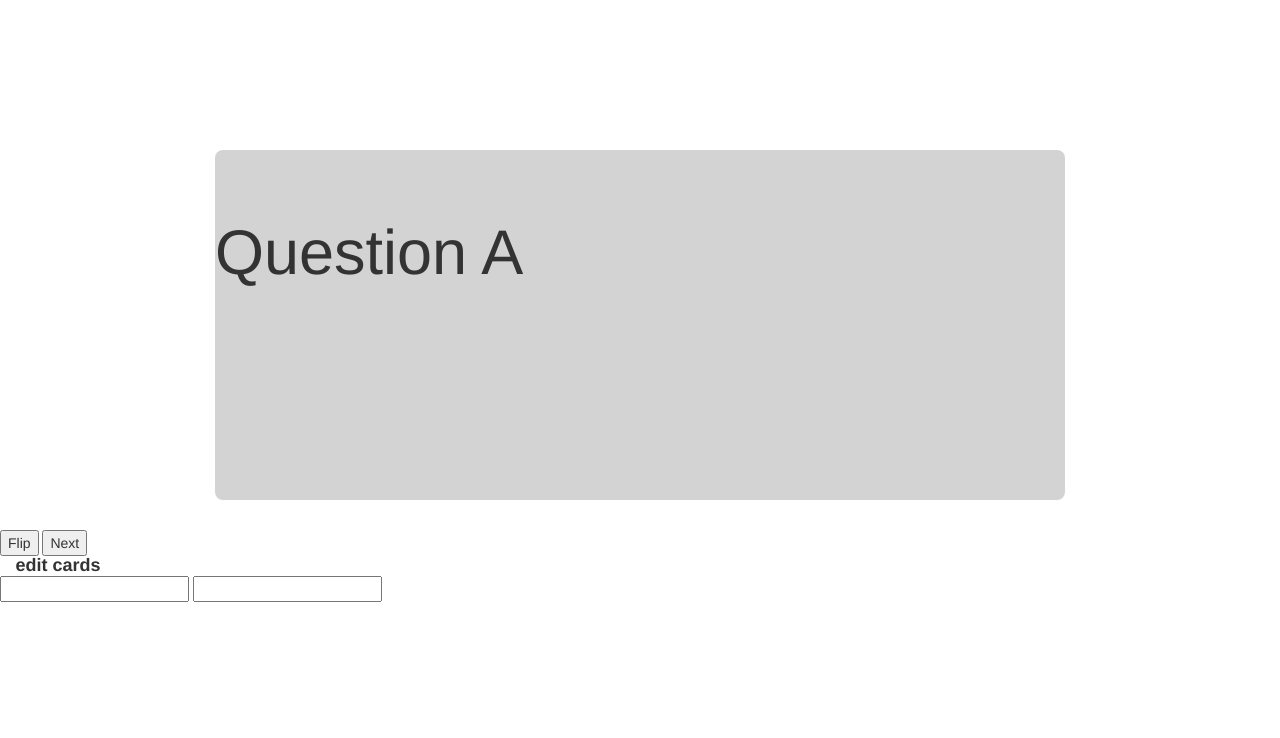
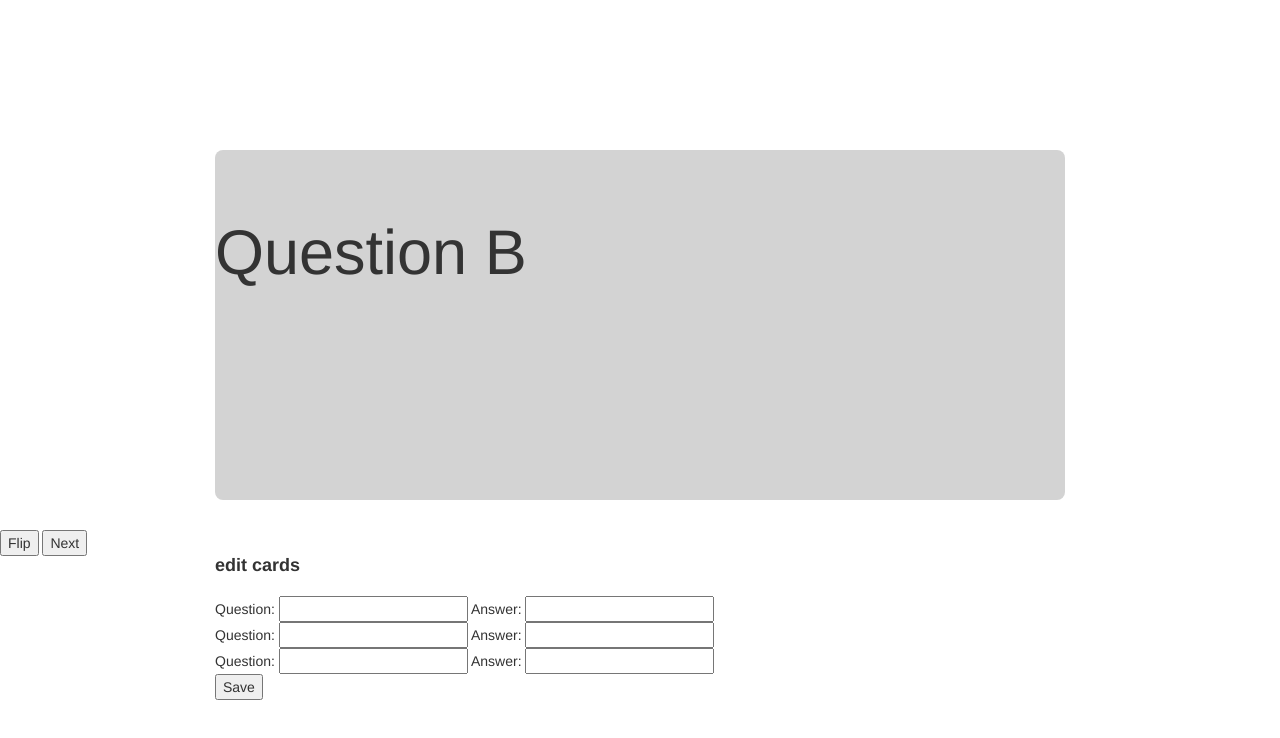
Before and after one commit to Seth-Johnson/flashCards, a plain HTML site: page index.html in a window 1280 px wide. Both pictures are taken after a click on the button "Next". Drawn offline with nearby package versions, Linux system fonts and the light colour scheme; some icons are missing.

Commit message:
more fun stuff.. added some inputs and simple input handling.

```diff
--- a/index.css
+++ b/index.css
@@ -20,3 +20,9 @@ background-color: lightgrey;
 
 
 }
+
+
+#inputFields {
+    margin:0 auto;
+    width: 850px;
+}
--- a/index.html
+++ b/index.html
@@ -18,11 +18,14 @@
 
       <button id="flip">Flip</button> <button id="nextCard">Next</button>
 
-      <div id="inputFields">&nbsp;&nbsp;&nbsp; <span class="ion-chevron-right 3"></span> <h4 class="header">edit cards</h4>
+      <div id="inputFields"><span class="ion-chevron-right 3"></span> <h4 class="header middle">edit cards</h4>
           <div id="inputs">
-              <form id="form-inputs">
-                  <input class="input" type="text"> <input class="input" type="text">
+              <form id="form-inputs" name="saveCards"><br>
+                  Question: <input class="inputQuestions" type="text"> Answer: <input class="inputAnswers" type="text"><br>
+                  Question: <input class="inputQuestions" type="text"> Answer: <input class="inputAnswers" type="text"><br>
+                  Question: <input class="inputQuestions" type="text"> Answer: <input class="inputAnswers" type="text"><br>
               </form>
+              <button id="saveCards">Save</button>
           </div>
       </div>
 
--- a/index.js
+++ b/index.js
@@ -9,13 +9,16 @@ hideCard = { "direction": "left", "mode": "hide" };
 showCard = { "direction": "right", "mode": "show"};
 // to keep track of whether we're showing a question or an answer
 var isQ = true;
+// because typing document.getElementByClassName everytime isn't worth it
+var questionInputs = document.getElementsByClassName('inputQuestions');
+var answerInputs = document.getElementsByClassName('inputAnswers');
 
 
 // start with the card hidden:
 $('#card').hide();
 
 
-// define next button here
+// define flipping here
 $("#card").click(function() {
   $("#card").flip({
       direction: 'tb',
@@ -24,6 +27,7 @@ $("#card").click(function() {
       content: testQuestion()
   });
 });
+// ugh; jquery, jquery everwhere.
 
 // next button click handler
 // for now just show cards randomly, later we'll offer an option for showing them in order
@@ -31,12 +35,14 @@ $('#nextCard').click(function() {
     previousCard = currentCard;
     currentCard = getRandomCard();
     if ($('#card').is(':hidden')) {
-        $('#card').show().html('<h1>' + questions[0] + '</h1>');
+        isQ = false;
+        $('#card').show().html(testQuestion());
         $('#placeHolder').remove();
 }
      else {
-    $('.card').effect('slide', hideCard, 750).html('<h1>'+ questions[currentCard] +'</h1>').effect('slide', showCard, 500);
-    isQ = true;
+    isQ = false;
+    $('.card').effect('slide', hideCard, 750).html(testQuestion()).effect('slide', showCard, 500);
+
 }
 });
 
@@ -60,3 +66,10 @@ var testQuestion = function() {
         return '<h1>' + questions[currentCard] + '</h1>';
     }
 };
+
+$('#saveCards').click(function() {
+        for (i=0; i<questionInputs.length; i++) {
+            alert('The value is' + questionInputs[i].value);
+}
+
+  });
```
